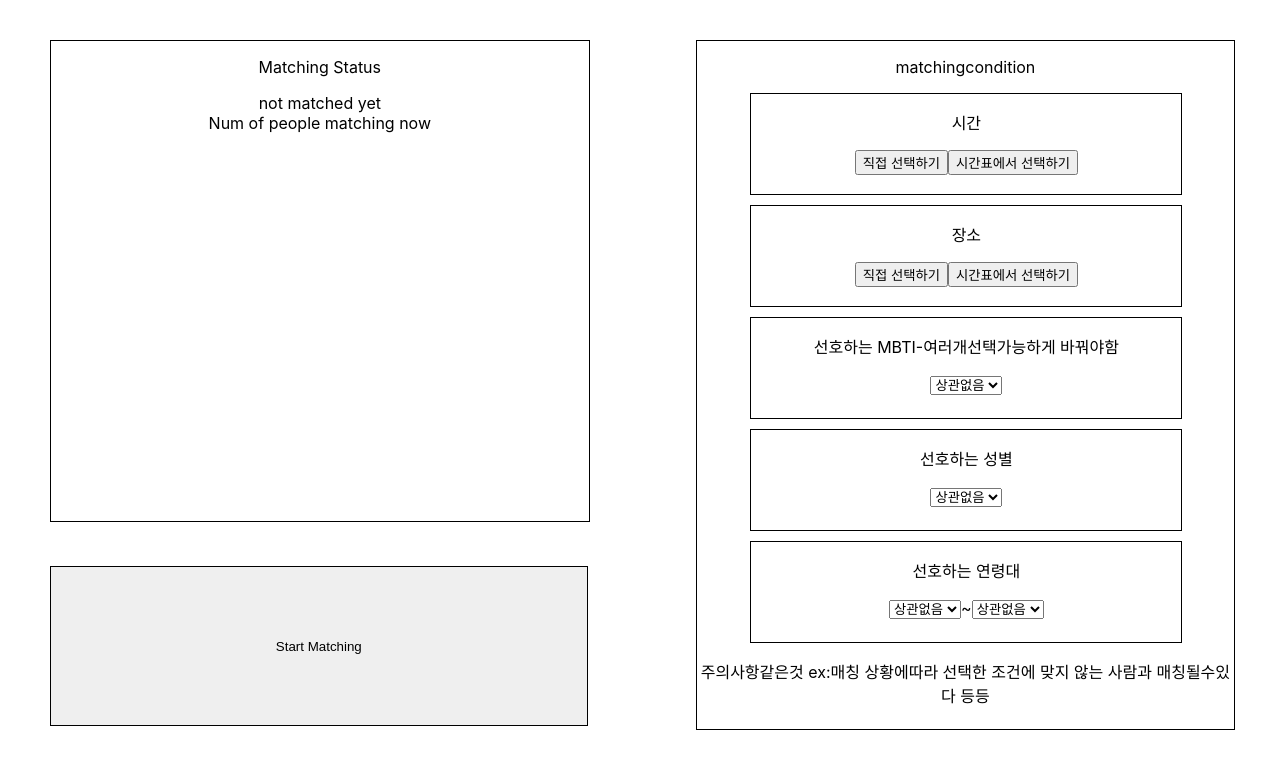
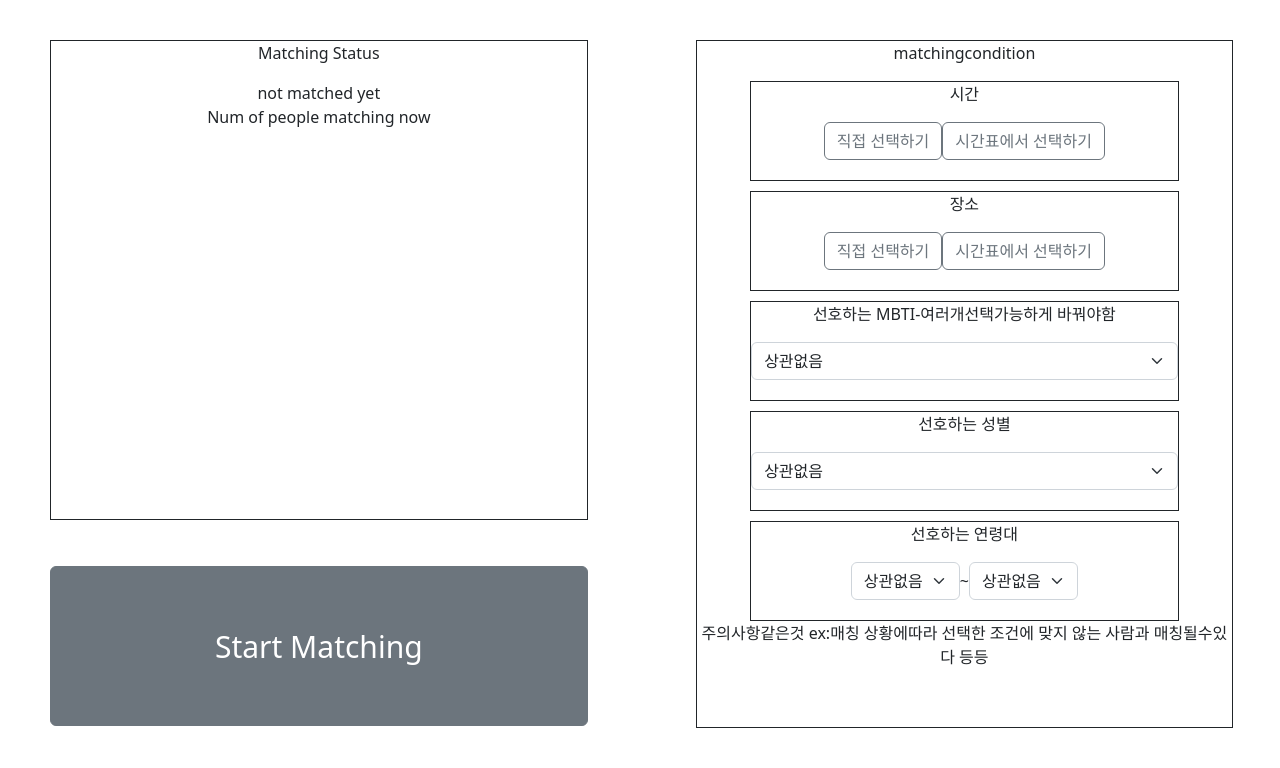
Before and after one commit to swsnu/swppfall2022-team2, a React (Create React App) app in the folder frontend/: page / in a window 1280 px wide. Shown: the top 768 px of the page. Built offline with nearby package versions, Linux system fonts and the light colour scheme.

Commit message:
matchingcondition css

```diff
--- a/frontend/package.json
+++ b/frontend/package.json
@@ -10,7 +10,9 @@
     "@types/node": "^16.11.68",
     "@types/react": "^18.0.21",
     "@types/react-dom": "^18.0.6",
+    "bootstrap": "^5.2.2",
     "react": "^18.2.0",
+    "react-bootstrap": "^2.5.0",
     "react-dom": "^18.2.0",
     "react-scripts": "5.0.1",
     "typescript": "^4.8.4",
--- a/frontend/src/matching/Matching.css
+++ b/frontend/src/matching/Matching.css
@@ -29,3 +29,6 @@
   height: calc(20%);
   margin: 30px;
 }
+.buttonText {
+  font-size: 30px;
+}
--- a/frontend/src/matching/Matching.tsx
+++ b/frontend/src/matching/Matching.tsx
@@ -2,6 +2,7 @@ import React from "react";
 import MatchingCondition from "./MatchingCondition";
 import MatchingStatus from "./MatchingStatus";
 import "./Matching.css";
+import { Button } from "react-bootstrap";
 const startMatching = (): void => {
   //tell to server
 };
@@ -14,7 +15,9 @@ const Matching = () => {
       <div className="condition">
         <MatchingCondition />
       </div>
-      <button className="button">Start Matching</button>
+      <Button variant="secondary" className="button">
+        <span className="buttonText">Start Matching</span>
+      </Button>
     </div>
   );
 };
--- a/frontend/src/matching/MatchingCondition.tsx
+++ b/frontend/src/matching/MatchingCondition.tsx
@@ -1,52 +1,56 @@
+import { Button, Form } from "react-bootstrap";
 import "./MatchingCondition.css";
-
 const MatchingCondition = () => {
   return (
     <div>
       <p>matchingcondition</p>
       <div className="conditions">
         <p>시간</p>
-        <button>직접 선택하기</button>
-        <button>시간표에서 선택하기</button>
+        <Button variant="outline-secondary">직접 선택하기</Button>
+        <Button variant="outline-secondary">시간표에서 선택하기</Button>
       </div>
       <div className="conditions">
         <p>장소</p>
-        <button>직접 선택하기</button>
-        <button>시간표에서 선택하기</button>
+        <Button variant="outline-secondary">직접 선택하기</Button>
+        <Button variant="outline-secondary">시간표에서 선택하기</Button>
       </div>
       <div className="conditions">
         <p>선호하는 MBTI-여러개선택가능하게 바꿔야함</p>
-        <select>
-          <option>상관없음</option>
-          <option>istj</option>
-          <option>istp</option>
-        </select>
+        <Form.Select className="select">
+          <option value="no">상관없음</option>
+          <option value="ISTJ">ISTJ</option>
+          <option value="ISTP">ISTP</option>
+        </Form.Select>
       </div>
       <div className="conditions">
         <p>선호하는 성별</p>
-        <select>
+        <Form.Select className="select">
           <option>상관없음</option>
           <option>남자</option>
           <option>여자</option>
-        </select>
+        </Form.Select>
       </div>
       <div className="conditions">
         <p>선호하는 연령대</p>
-        <select>
+        <label className="selectLabel">
+          <Form.Select className="select">
             <option>상관없음</option>
             <option>20</option>
             <option>21</option>
             <option>22</option>
             <option>23</option>
-        </select>
+          </Form.Select>
+        </label>
         ~
-        <select>
+        <label className="selectLabel">
+          <Form.Select className="select">
             <option>상관없음</option>
             <option>20</option>
             <option>21</option>
             <option>22</option>
             <option>23</option>
-        </select>
+          </Form.Select>
+        </label>
       </div>
       <p>
         주의사항같은것 ex:매칭 상황에따라 선택한 조건에 맞지 않는 사람과
```
Also changed, not shown: frontend/src/index.tsx (+7 -7 lines), 1 other file (tests, documents, lock files or other folders). Lines whose indentation alone changed are shown as unchanged.
